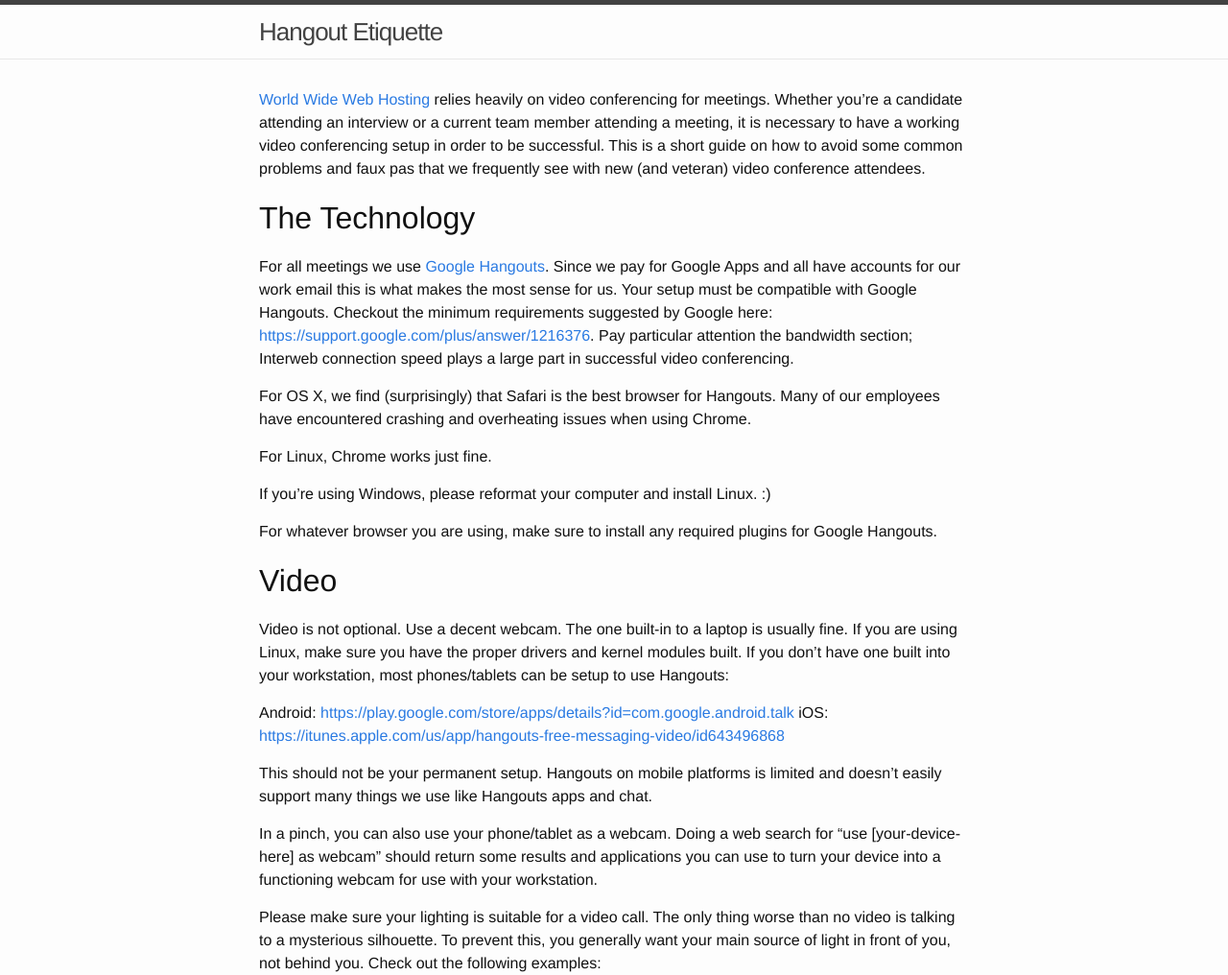
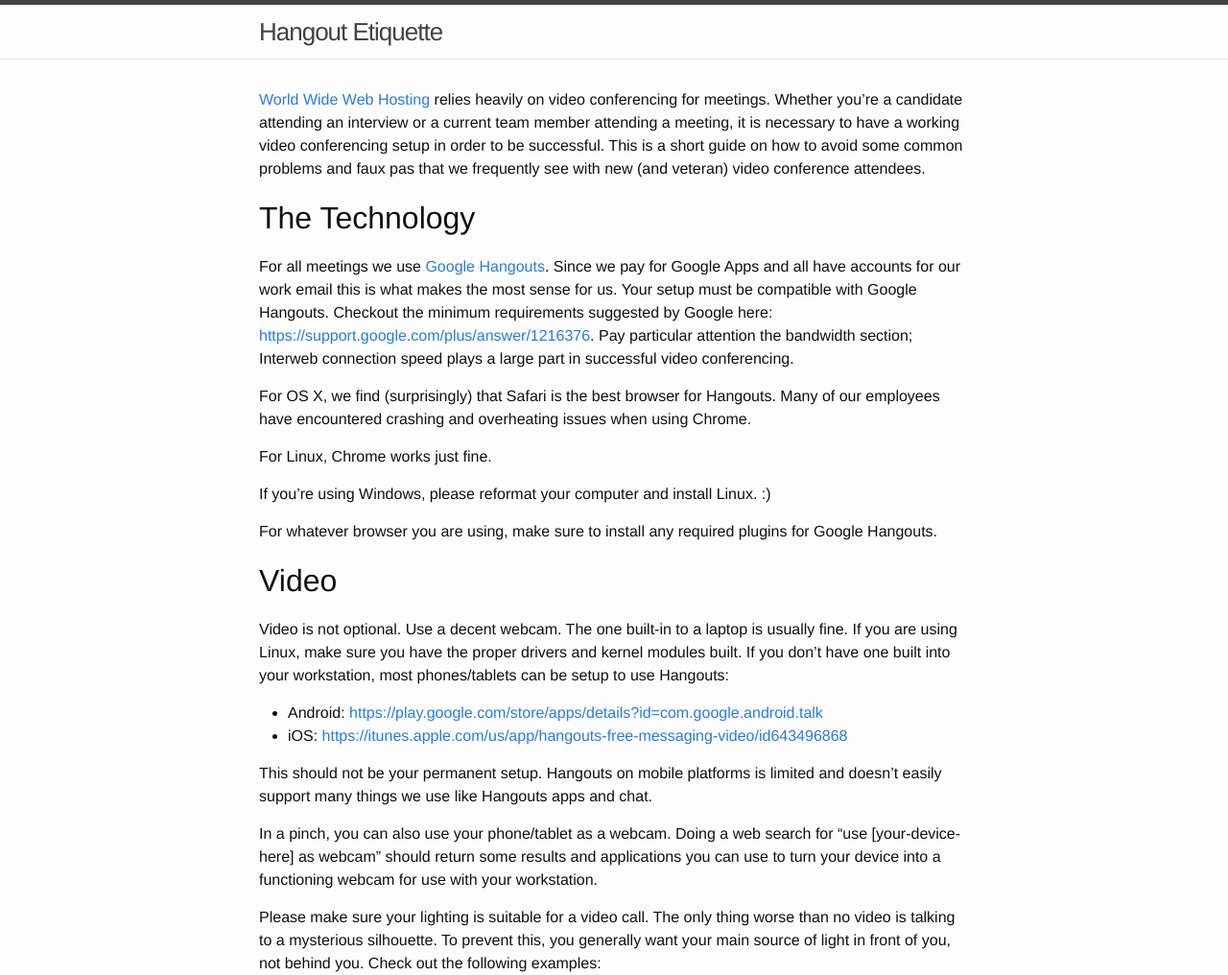
Before and after one commit to Cloudxtreme/hangout-etiquette, a Jekyll site: the page built from index.md, in a window 1280 px wide. Shown: the top 1016 px of the page at 96% size. Built offline with Jekyll 4.4.1, drawn with Linux system fonts in a browser that asks for light colours; grey boxes are pictures that could not be loaded.

Commit message:
Fix spacing issues

```diff
--- a/index.md
+++ b/index.md
@@ -20,8 +20,8 @@ For whatever browser you are using, make sure to install any required plugins fo
 # Video
 Video is not optional. Use a decent webcam. The one built-in to a laptop is usually fine. If you are using Linux, make sure you have the proper drivers and kernel modules built. If you don’t have one built into your workstation, most phones/tablets can be setup to use Hangouts:
 
-Android: <https://play.google.com/store/apps/details?id=com.google.android.talk>
-iOS: <https://itunes.apple.com/us/app/hangouts-free-messaging-video/id643496868>
+- Android: <https://play.google.com/store/apps/details?id=com.google.android.talk>
+- iOS: <https://itunes.apple.com/us/app/hangouts-free-messaging-video/id643496868>
 
 This should not be your permanent setup. Hangouts on mobile platforms is limited and doesn’t easily support many things we use like Hangouts apps and chat.
 
```
